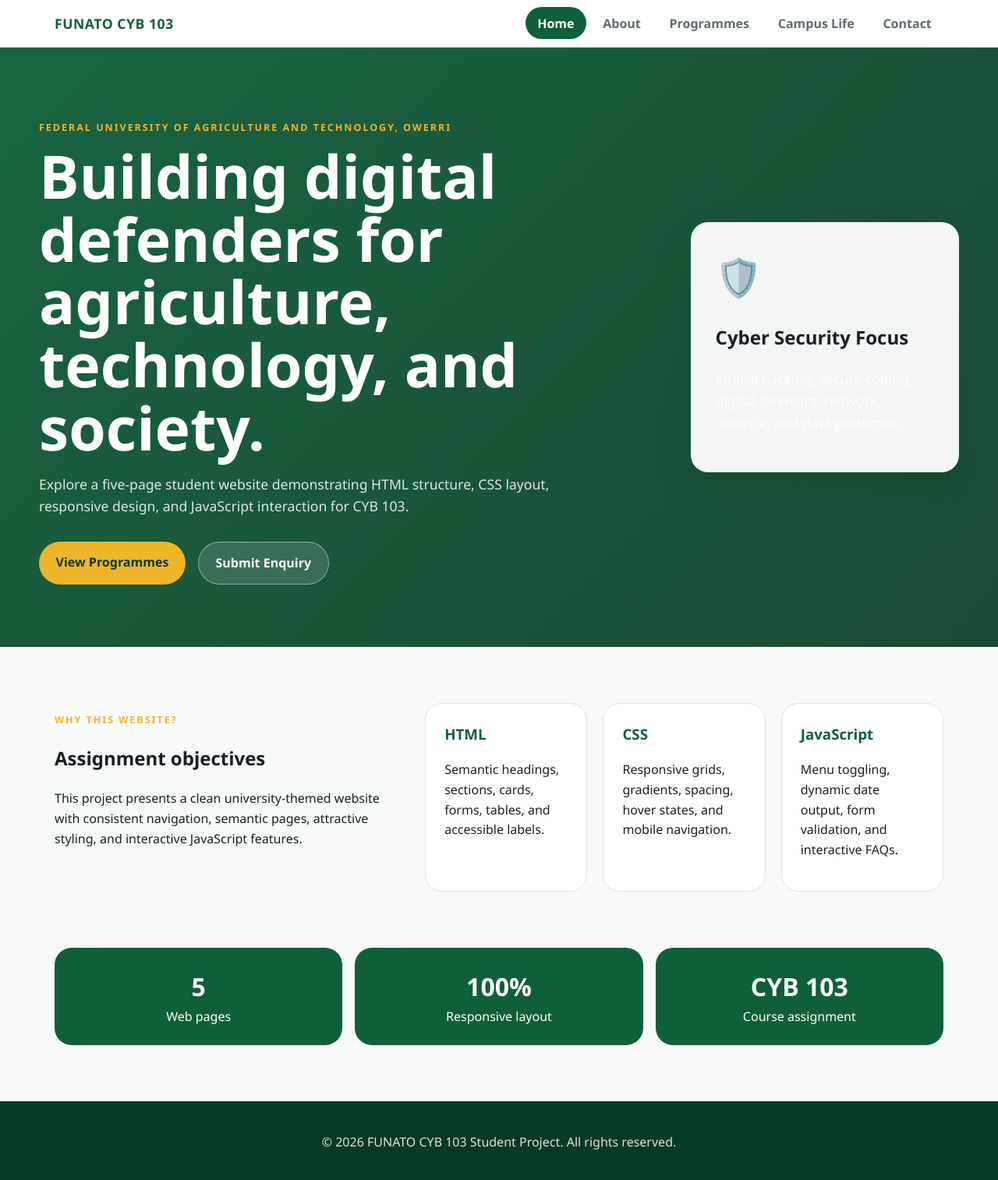
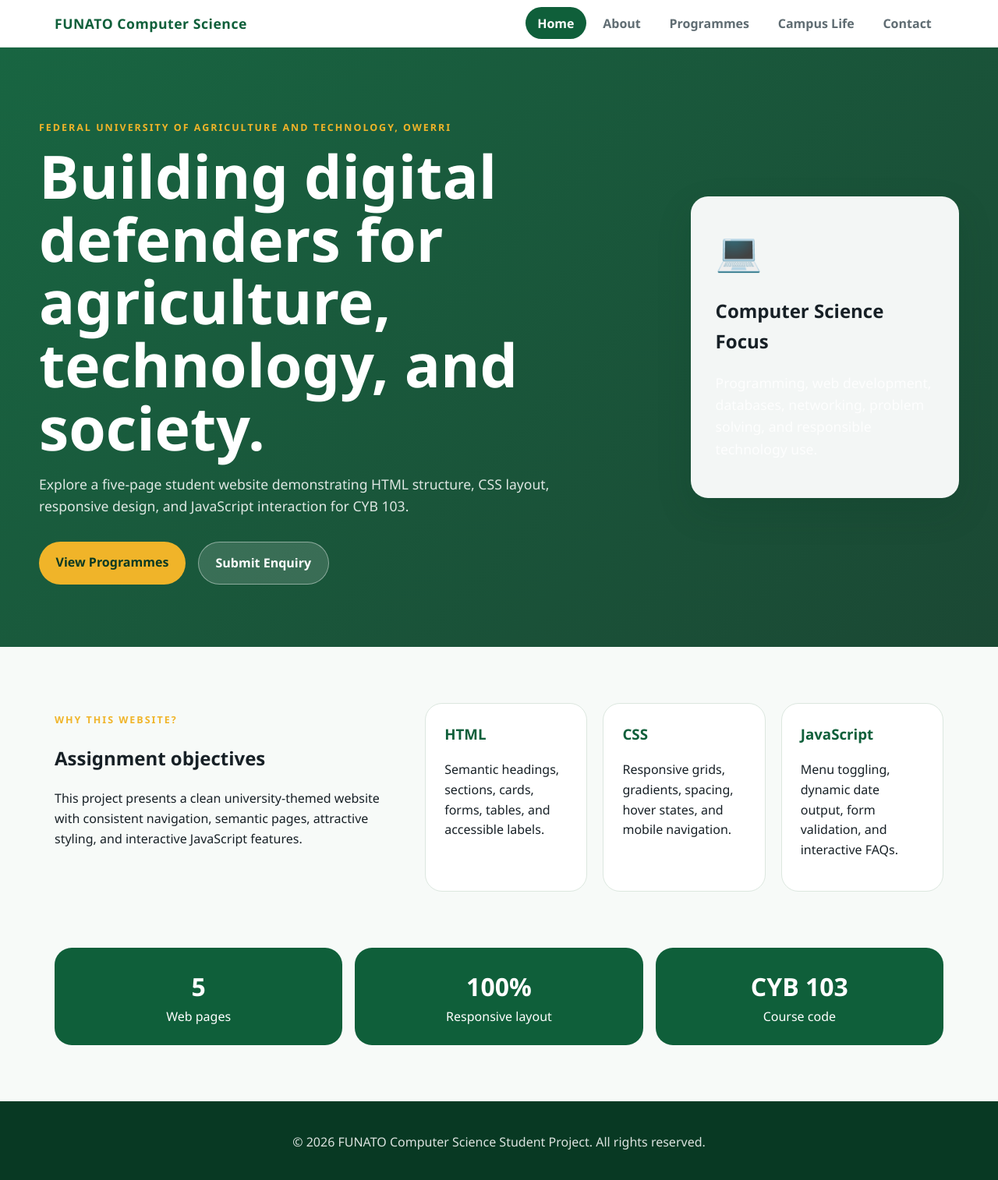
Before and after one commit to chatgptiv4/PROJECT, a plain HTML site: page index.html in a window 1280 px wide. Shown: the whole page at 78% size. Drawn offline with Linux system fonts and the light colour scheme.

Commit message:
Refocus website on computer science department

```diff
--- a/index.html
+++ b/index.html
@@ -3,13 +3,13 @@
 <head>
   <meta charset="UTF-8">
   <meta name="viewport" content="width=device-width, initial-scale=1.0">
-  <title>FUNATO Cyber Security Department</title>
+  <title>FUNATO Computer Science Department</title>
   <link rel="stylesheet" href="styles.css">
 </head>
 <body>
   <header class="site-header">
     <nav class="navbar" aria-label="Main navigation">
-      <a class="brand" href="index.html">FUNATO CYB 103</a>
+      <a class="brand" href="index.html">FUNATO Computer Science</a>
       <button class="nav-toggle" type="button" aria-label="Toggle menu" aria-expanded="false">☰</button>
       <ul class="nav-links">
         <li><a class="active" href="index.html">Home</a></li>
@@ -32,10 +32,10 @@
           <a class="button secondary" href="contact.html">Submit Enquiry</a>
         </div>
       </div>
-      <div class="hero-card" aria-label="Cyber security highlights">
-        <span class="card-icon">🛡️</span>
-        <h2>Cyber Security Focus</h2>
-        <p>Ethical hacking, secure coding, digital forensics, network defence, and data protection.</p>
+      <div class="hero-card" aria-label="Computer science highlights">
+        <span class="card-icon">💻</span>
+        <h2>Computer Science Focus</h2>
+        <p>Programming, web development, databases, networking, problem solving, and responsible technology use.</p>
       </div>
     </section>
 
@@ -64,12 +64,12 @@
     <section class="section stats">
       <article><strong>5</strong><span>Web pages</span></article>
       <article><strong>100%</strong><span>Responsive layout</span></article>
-      <article><strong>CYB 103</strong><span>Course assignment</span></article>
+      <article><strong>CYB 103</strong><span>Course code</span></article>
     </section>
   </main>
 
   <footer class="site-footer">
-    <p>&copy; <span id="year"></span> FUNATO CYB 103 Student Project. All rights reserved.</p>
+    <p>&copy; <span id="year"></span> FUNATO Computer Science Student Project. All rights reserved.</p>
   </footer>
   <script src="script.js"></script>
 </body>
--- a/script.js
+++ b/script.js
@@ -16,9 +16,9 @@ if (navToggle && navLinks) {
 const courseButtons = document.querySelectorAll("[data-course]");
 const courseOutput = document.querySelector("#course-output");
 const courseMessages = {
-  "Cyber Security": "Cyber Security focuses on protecting systems, networks, data, and users from digital threats.",
   "Agricultural Technology": "Agricultural Technology focuses on tools and systems that make farming smarter and more productive.",
-  "Computer Science": "Computer Science focuses on software, problem solving, data processing, and intelligent systems."
+  "Computer Science": "Computer Science focuses on programming, software development, databases, networking, and problem solving.",
+  "Information Technology": "Information Technology focuses on supporting computer systems, networks, databases, and digital services."
 };
 
 courseButtons.forEach((button) => {
```
Also changed, not shown: about.html (+4 -4 lines), campus.html (+6 -6 lines), contact.html (+5 -5 lines), programmes.html (+9 -9 lines).
